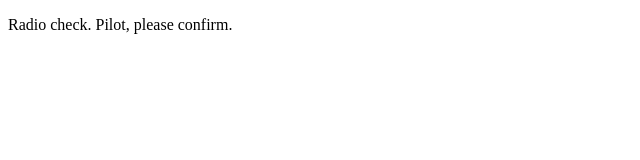
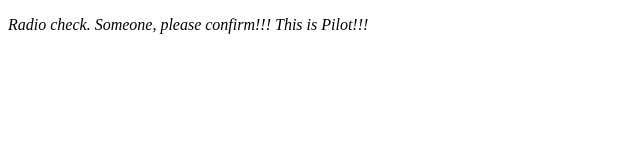
Before and after one commit to cain9209/communication-log, a plain HTML site: page index.html in a window 1280 px wide. Shown: the whole page, without its empty margins (0-640 px from the left). Drawn offline with Linux system fonts and the light colour scheme.

Commit message:
Pilot request

```diff
--- a/index.html
+++ b/index.html
@@ -1,6 +1,6 @@
 <!DOCTYPE html>
 <html>
    <body>
-      <p>Radio check. Pilot, please confirm.</p>
+      <p><em>Radio check. Someone, please confirm!!! This is Pilot!!!</em></p>
    </body>
 </html>
```
